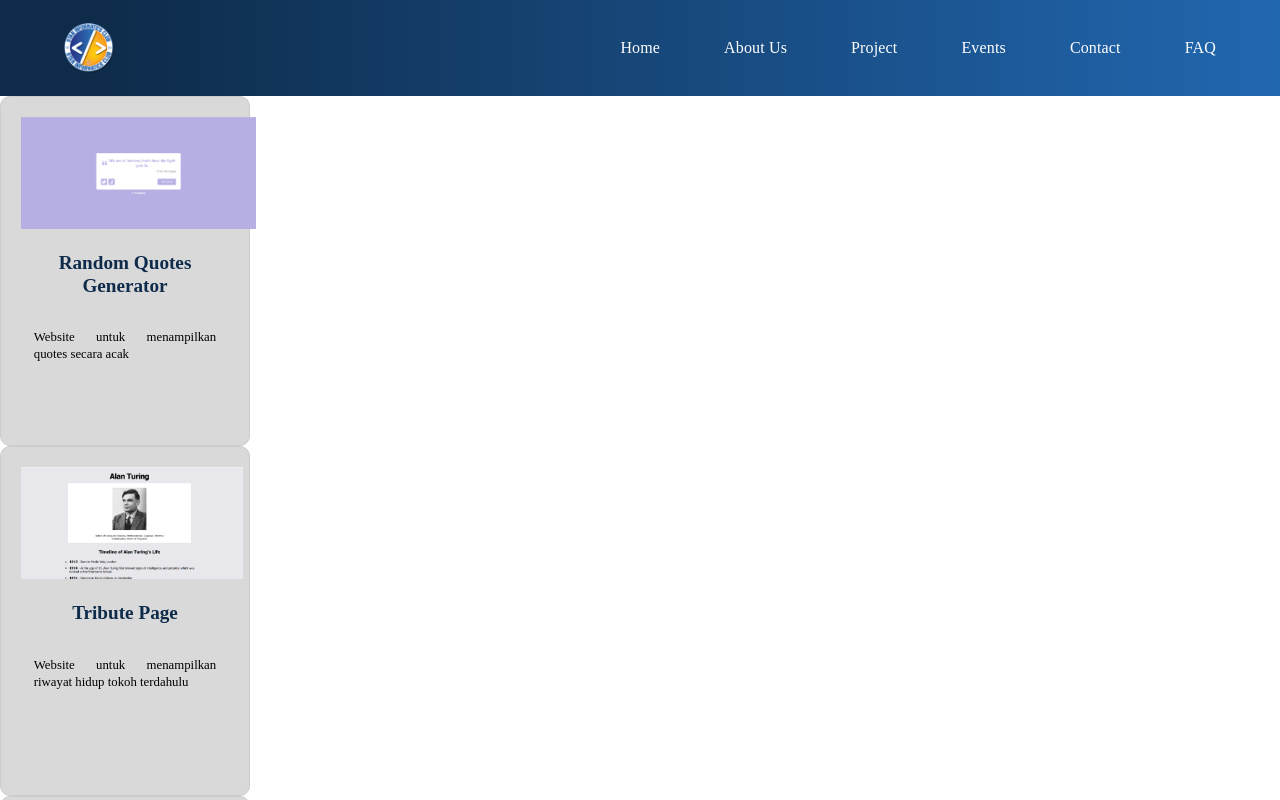
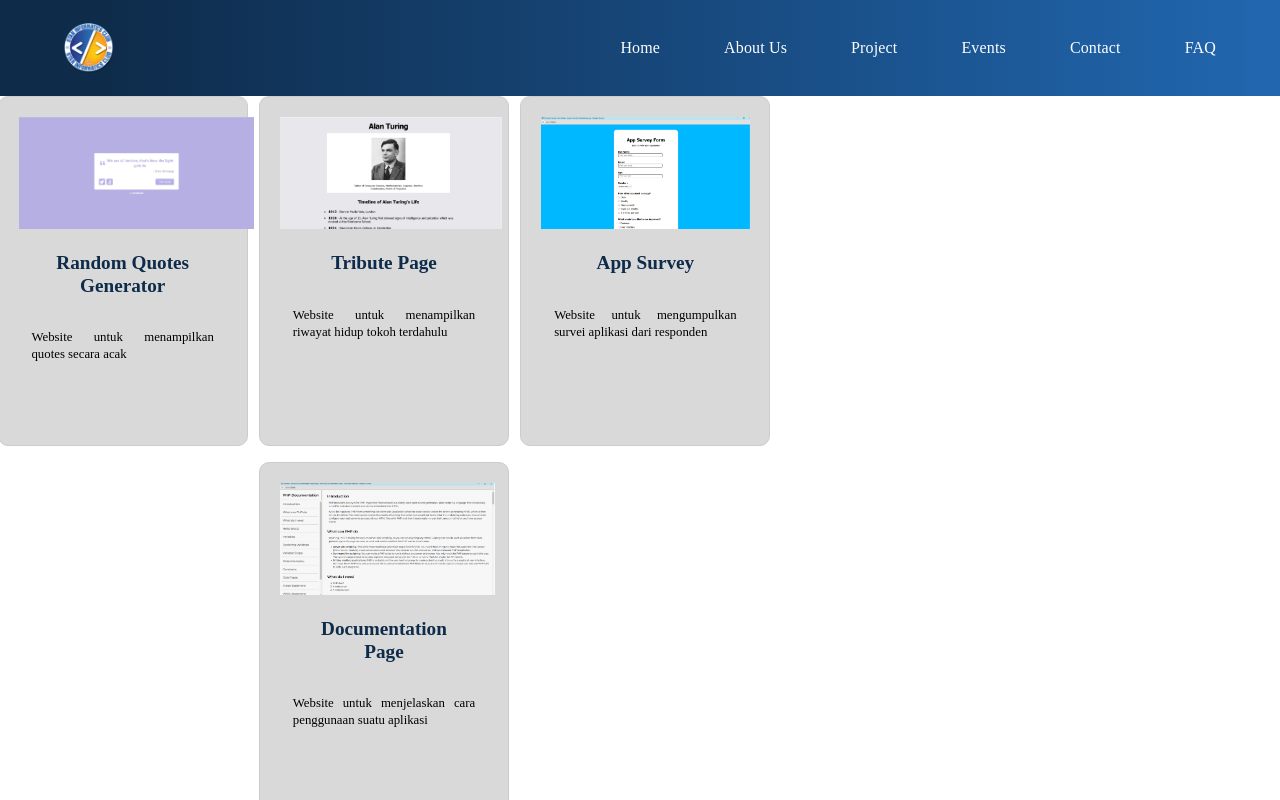
Before and after one commit to stan-informatics-club/stanic-website, a React (Create React App) app: page /project in a window 1280 px wide. Shown: the top 800 px of the page. Built offline with nearby package versions, Linux system fonts and the light colour scheme.

Commit message:
fix bugs

```diff
--- a/src/pages/Project/Project.js
+++ b/src/pages/Project/Project.js
@@ -1,35 +1,100 @@
 import React from "react";
-import { Box } from "@mui/material";
+import { Box, Grid } from "@mui/material";
 import PortraitCard from "../../components/Card/PortraitCard";
 
 function Project() {
   return (
     <div>
-      <Box sx={{ width: "88vw" }}>
+      <Box
+        sx={{
+          display: "flex",
+          justifyContent: "center",
+          alignItems: "center",
+          width: { xs: "90vw", md: "60vw" },
+        }}
+      >
+        <Grid
+          container
+          spacing={2}
+          sx={{
+            display: "flex",
+            justifyContent: "center",
+            alignItems: "center",
+          }}
+        >
+          <Grid
+            item
+            xs={6}
+            sm={6}
+            md={4}
+            sx={{
+              display: "flex",
+              justifyContent: "center",
+              alignItems: "center",
+            }}
+          >
             <PortraitCard
               title="Random Quotes Generator"
               description="Website untuk menampilkan quotes secara acak"
               icon="/img/project-1.png"
               address="#"
             />
+          </Grid>
+          <Grid
+            item
+            xs={6}
+            sm={6}
+            md={4}
+            sx={{
+              display: "flex",
+              justifyContent: "center",
+              alignItems: "center",
+            }}
+          >
             <PortraitCard
               title="Tribute Page"
               description="Website untuk menampilkan riwayat hidup tokoh terdahulu"
               icon="/img/project-2.png"
               address="#"
             />
+          </Grid>
+          <Grid
+            item
+            xs={6}
+            sm={6}
+            md={4}
+            sx={{
+              display: "flex",
+              justifyContent: "center",
+              alignItems: "center",
+            }}
+          >
             <PortraitCard
               title="App Survey"
               description="Website untuk mengumpulkan survei aplikasi dari responden"
               icon="/img/project-3.png"
               address="#"
             />
+          </Grid>
+          <Grid
+            item
+            xs={6}
+            sm={6}
+            md={4}
+            sx={{
+              display: "flex",
+              justifyContent: "center",
+              alignItems: "center",
+            }}
+          >
             <PortraitCard
               title="Documentation Page"
               description="Website untuk menjelaskan cara penggunaan suatu aplikasi"
               icon="/img/project-4.png"
               address="#"
             />
+          </Grid>
+        </Grid>
       </Box>
     </div>
   );
```
Lines whose indentation alone changed are shown as unchanged.
